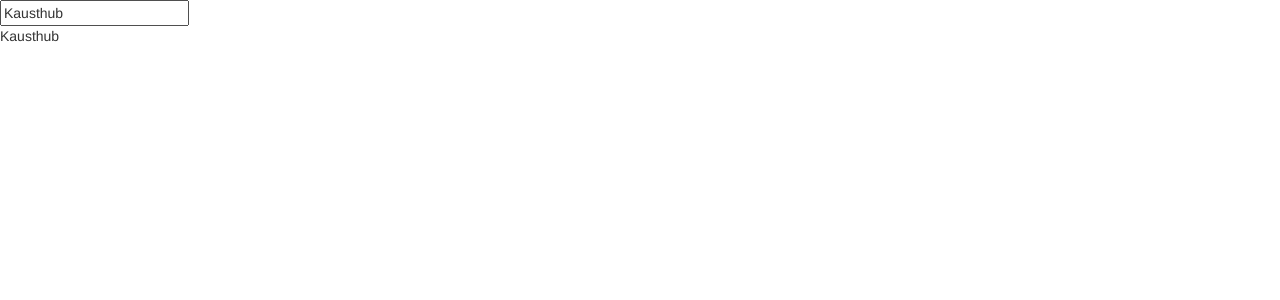
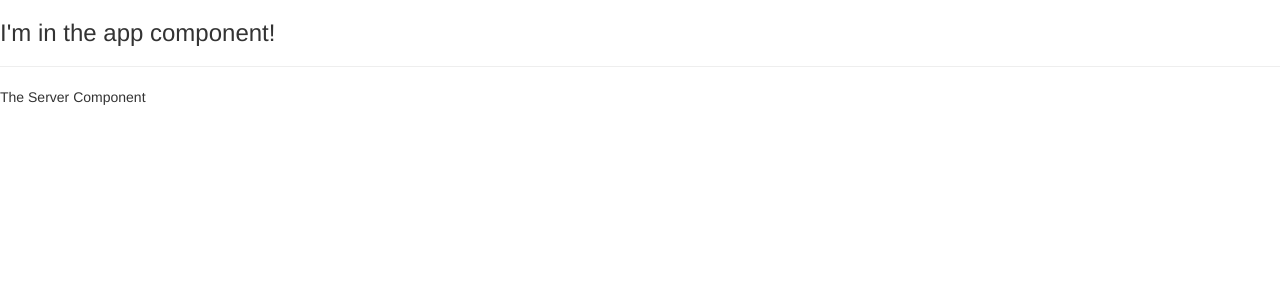
Before and after one commit to kjwhydonate/angular-course, an Angular app: page / in a window 1280 px wide. Shown: the top 300 px of the page. Built offline with nearby package versions, Linux system fonts and the light colour scheme.

Commit message:
Add custom component - server

```diff
--- a/src/app/app.component.html
+++ b/src/app/app.component.html
@@ -1,2 +1,3 @@
-<input type="text" [(ngModel)]="name">
-<p>{{ name }}</p>
+<h3>I'm in the app component!</h3>
+<hr>
+<app-server></app-server>
```
